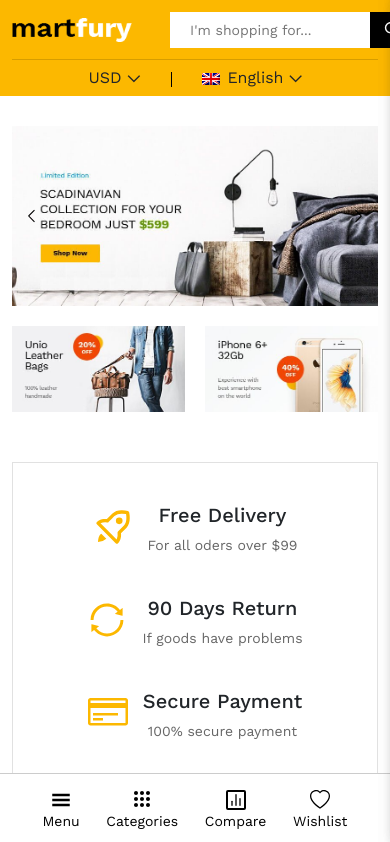
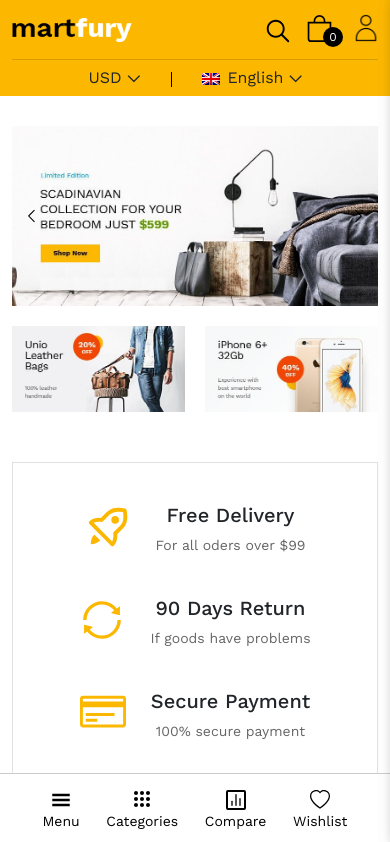
Before and after one commit to RufatGarayev/martfury, a React (Create React App) app: page / in a window 390 px wide. Shown: the top 842 px of the page. Built offline with nearby package versions, Linux system fonts and the light colour scheme.

Commit message:
header-top responsive design updated

```diff
--- a/src/components/Header/Header.tsx
+++ b/src/components/Header/Header.tsx
@@ -7,14 +7,16 @@ import Department from "./HeaderBottom/Department";
 import LangAndMonetaryUnit from "./HeaderBottom/LangAndMonetaryUnit";
 import { NavLinksData } from "./HeaderBottom/HeaderBottomData";
 import { useSelector, useDispatch } from "react-redux";
-import { ShowSidebarMenu, ShowSidebarCategories } from '../../redux/actions/primaryActions';
+import { ShowSidebarMenu, ShowSidebarCategories, ShowSearchArea } from '../../redux/actions/primaryActions';
 import { RootState } from "../../redux/reducers";
+import { useEffect } from "react";
 
 const Header: React.FC = () => {
     const [showDepartments, setShowDepartments] = useState<boolean>(false);
     const primaryState = useSelector((state: RootState) => state.primary);
     const showCategories = primaryState.showSidebarCategories;
     const showMenu = primaryState.showSidebarMenu;
+    const showSearch = primaryState.showSearchArea;
     const dispatch = useDispatch();
 
     const handleCloseMenu = (e: React.MouseEvent<HTMLButtonElement>) => {
@@ -30,6 +32,13 @@ const Header: React.FC = () => {
             }
         });
     };
+
+    useEffect(() => {
+        if (window.innerWidth < 992) {
+            dispatch(ShowSearchArea(false));
+        }
+    }, []);
+
 
     return (
         <div className="header">
@@ -51,7 +60,7 @@ const Header: React.FC = () => {
                                     <img className="img-fluid" src={BrandLogo} alt="brand" />
                                 </Link>
                             </div>
-                            <div className="search-wrapper w-100">
+                            <div className={showSearch ? "search-wrapper w-100" : "d-none"}>
                                 <Search />
                             </div>
                             <div className="header-top-actions-wrapper">
--- a/src/components/Header/HeaderTop/Actions.tsx
+++ b/src/components/Header/HeaderTop/Actions.tsx
@@ -2,16 +2,19 @@ import React from 'react';
 import DropdownCart from './DropdownCart';
 import { FiBarChart2 } from 'react-icons/fi';
 import { BsHeart, BsBag } from 'react-icons/bs';
+import { IoIosSearch } from 'react-icons/io';
 import UserIcon from '../../../assets/img/other/user-icon.png';
 import { Link } from "react-router-dom";
-import { useSelector } from 'react-redux';
+import { useSelector, useDispatch } from 'react-redux';
 import { RootState } from '../../../redux/reducers/index';
+import { ShowSearchArea } from '../../../redux/actions/primaryActions';
 import { IActionDataTypes } from '../../../types/types';
 
 const Actions: React.FC = () => {
     const cart = useSelector((state: RootState) => state.cart);
     const wishlist = useSelector((state: RootState) => state.wishlist);
     const compare = useSelector((state: RootState) => state.compare);
+    const dispatch = useDispatch();
 
     const ActionsData: IActionDataTypes[] = [
         {
@@ -43,6 +46,17 @@ const Actions: React.FC = () => {
             {/* ======= Left actions ======= */}
             <div className="left-actions">
                 <ul>
+                    <li>
+                        <button
+                            type="button"
+                            className="search-btnn"
+                            onClick={(e: React.MouseEvent<HTMLButtonElement>) => {
+                                dispatch(ShowSearchArea(true));
+                            }}
+                        >
+                            <IoIosSearch />
+                        </button>
+                    </li>
                     {
                         ActionsData.map(item => (
                             <li key={item.id}>
--- a/src/redux/actions/actionTypes.ts
+++ b/src/redux/actions/actionTypes.ts
@@ -6,6 +6,7 @@ export enum ActionType {
     SHOW_SIDEBAR_MENU = "SHOW_SIDEBAR_MENU",
     GET_TITLE = "GET_TITLE",
     IS_LOADING = "IS_LOADING",
+    SHOW_SEARCH_AREA = "SHOW_SEARCH_AREA",
 
     // cart action types
     ADD_TO_CART = "ADD_TO_CART",
@@ -56,6 +57,11 @@ interface GetTitleAction {
 
 interface IsLoadingAction {
     type: ActionType.IS_LOADING;
+    payload: boolean;
+}
+
+interface ShowSearchAreaAction {
+    type: ActionType.SHOW_SEARCH_AREA,
     payload: boolean;
 }
 
@@ -172,7 +178,7 @@ interface MakeCompareProductIsInCartFalseAction {
 
 
 export type PrimaryAction = ShowSidebarCategoriesAction | ShowSidebarMenuAction | GetTitleAction |
-    IsLoadingAction;
+    IsLoadingAction | ShowSearchAreaAction;
 
 export type CartAction = AddToCartAction | DeleteFromCartAction | IncreaseAction |
     DecreaseAction | MakeIsInCartTrueAction | ClearCartAction;
--- a/src/redux/actions/primaryActions.ts
+++ b/src/redux/actions/primaryActions.ts
@@ -24,3 +24,9 @@ export const GetTitle = (title: string) => {
         type: ActionType.GET_TITLE, payload: title
     }
 };
+
+export const ShowSearchArea = (trueOrFalse: boolean) => {
+    return {
+        type: ActionType.SHOW_SEARCH_AREA, payload: trueOrFalse
+    }
+};
--- a/src/redux/reducers/primaryReducer.ts
+++ b/src/redux/reducers/primaryReducer.ts
@@ -5,7 +5,8 @@ const initialState = {
     showSidebarCategories: false,
     showSidebarMenu: false,
     isLoading: false,
-    title: ""
+    title: "",
+    showSearchArea: true
 };
 
 const primaryReducer = (state: IPrimaryReducerState = initialState, action: PrimaryAction) => {
@@ -38,6 +39,13 @@ const primaryReducer = (state: IPrimaryReducerState = initialState, action: Prim
                 title: initialState.title = action.payload
             }
 
+        // show search area
+        case ActionType.SHOW_SEARCH_AREA:
+            return {
+                ...state,
+                showSearchArea: state.showSearchArea = action.payload
+            }
+
         default:
             return state;
     }
--- a/src/scss/components/_header.scss
+++ b/src/scss/components/_header.scss
@@ -44,6 +44,7 @@
           form {
             input[type="text"] {
               background-color: $main-bgColor;
+              border-radius: 4px 0 0 4px;
               width: 100%;
               color: #000;
               height: 42px;
@@ -52,27 +53,17 @@
 
             button[type="submit"] {
               max-width: 130px;
-              padding: 0 18px;
+              padding: 0 24px;
               font-size: 14px;
               color: #fff;
               border: none;
               font-weight: 700;
               border-radius: 0 4px 4px 0;
               background-color: #000;
+            }
 
-              p {
-                margin-bottom: 0;
-              }
-
-              .search-iconn {
-                display: none;
-                color: #fff;
-
-                svg {
-                  font-size: 17px;
-                  margin-bottom: 2px;
-                }
-              }
+            .close-search-area {
+              display: none;
             }
 
             .close-btn,
@@ -178,6 +169,10 @@
 
             ul {
               @extend %header-ul;
+
+              .search-btnn {
+                display: none;
+              }
 
               li {
                 position: relative;
@@ -671,13 +666,63 @@
         }
 
         .search-wrapper {
-          padding: 0 25px 0 76px;
+          background-color: rgba(0, 0, 0, 0.6);
+          position: fixed;
+          top: 0;
+          bottom: 0;
+          left: 0;
+          padding: 0;
+          width: 100%;
+          z-index: 9999;
+          animation: searchAnim .3s;
+
+          .search {
+            margin: 130px 25px;
+
+            input[type="text"] {
+              width: 100% !important;
+              height: 45px !important;
+            }
+
+            button[type="submit"] {
+              max-width: 85px !important;
+              padding: 0 18px !important;
+              font-size: 12px !important;
+              font-weight: 400 !important;
+            }
+
+            .close-search-area {
+              display: block !important;
+              position: absolute;
+              bottom: 70px;
+              right: 7px;
+              color: #fff;
+              font-size: 20px;
+            }
+          }
+        }
+
+        @keyframes searchAnim {
+          from{
+            opacity: 0;
+          }
+          to{
+            opacity: 1;
+          }
         }
 
         .header-top-actions {
+          padding-bottom: 8px;
+
           .left-actions {
-            width: 105px !important;
+            width: 90px !important;
             padding: 6px 20px 0 0px !important;
+
+            .search-btnn {
+              display: block !important;
+              font-size: 30px;
+              margin-bottom: 2px;
+            }
 
             .first-link,
             .second-link {
@@ -692,9 +737,10 @@
             }
 
             .user-icon {
+              margin-top: 12px;
               padding: 0 !important;
-              height: 34px !important;
-              width: 36px !important;
+              height: 30px !important;
+              width: 31px !important;
             }
           }
         }
@@ -824,33 +870,7 @@
           }
         }
 
-        .search-wrapper {
-          padding: 0 !important;
-
-          form {
-            input[type="text"] {
-              width: 200px !important;
-            }
-
-            button[type="submit"] {
-              padding: 0 12px !important;
-
-              p {
-                display: none;
-              }
-            }
-
-            .search-iconn {
-              display: block !important;
-            }
-          }
-        }
-
         .header-top-actions {
-          .left-actions {
-            width: 75px !important;
-          }
-
           .right-actions {
             .user-icon {
               width: 25px !important;
@@ -861,3 +881,29 @@
     }
   }
 }
+
+@media screen and (max-width: 575.98px) {
+  .header {
+    .header-top-wrapper {
+      .header-top-content {
+        .search-wrapper {
+          .search {
+            margin: 83px 12px !important;
+
+            input[type="text"] {
+              height: 40px !important;
+            }
+
+            button[type="submit"] {
+              padding: 0 11px !important;
+            }
+
+            .close-search-area{
+              bottom: 55px !important;
+            }
+          }
+        }
+      }
+    }
+  }
+}
--- a/src/scss/pages/_home.scss
+++ b/src/scss/pages/_home.scss
@@ -602,7 +602,8 @@
               @include flex-display(flex, row, center, flex-start);
 
               .icon-wrapper svg {
-                margin: 0 15px 5px 0;
+                margin: 0 25px 5px 0;
+                font-size: 46px;
               }
             }
           }
--- a/src/types/types.ts
+++ b/src/types/types.ts
@@ -251,4 +251,5 @@ export interface IPrimaryReducerState {
     showSidebarMenu: boolean;
     isLoading: boolean;
     title: string;
+    showSearchArea: boolean;
 };
```
Also changed, not shown: src/components/Header/HeaderTop/Search.tsx (+11 -4 lines).
